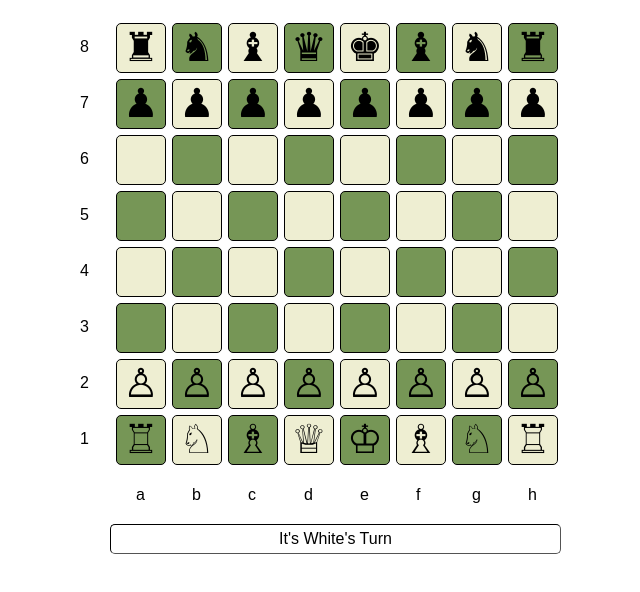
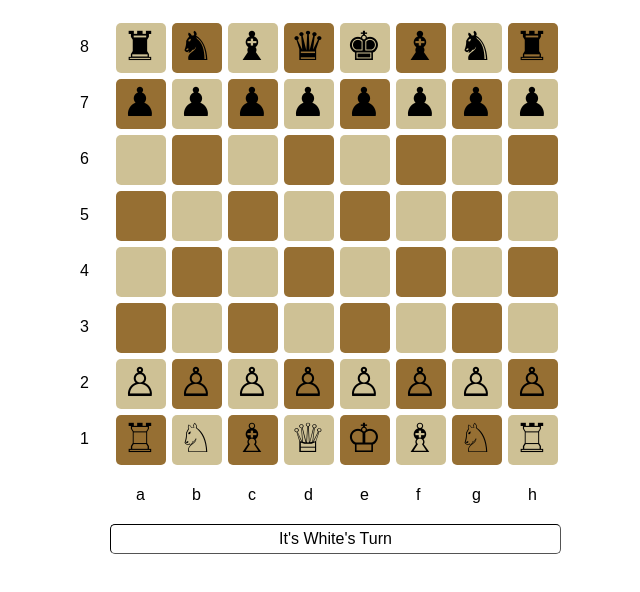
Before and after one commit to vinaykumar11111/vinaykumar11111.github.io, a plain HTML site: page index.html in a window 1280 px wide. Shown: the whole page, without its empty margins (331-971 px from the left). Drawn offline with nearby package versions, Linux system fonts and the light colour scheme.

Commit message:
Update style.css

```diff
--- a/style.css
+++ b/style.css
@@ -54,7 +54,7 @@ div * {
 }
 
 .gamecell {
-  border: 1px solid #000;
+  border: 0px solid #000;
   width: 100%;
   height: 100%;
   max-width: 50px;
@@ -78,11 +78,11 @@ div * {
 }
 
 .grey {
-  background: #769656;
+  background: #966F33;
 }
 
 .white{
-  background: #eeeed2;
+  background: #aa934792;
 }
 
 .green {
```
